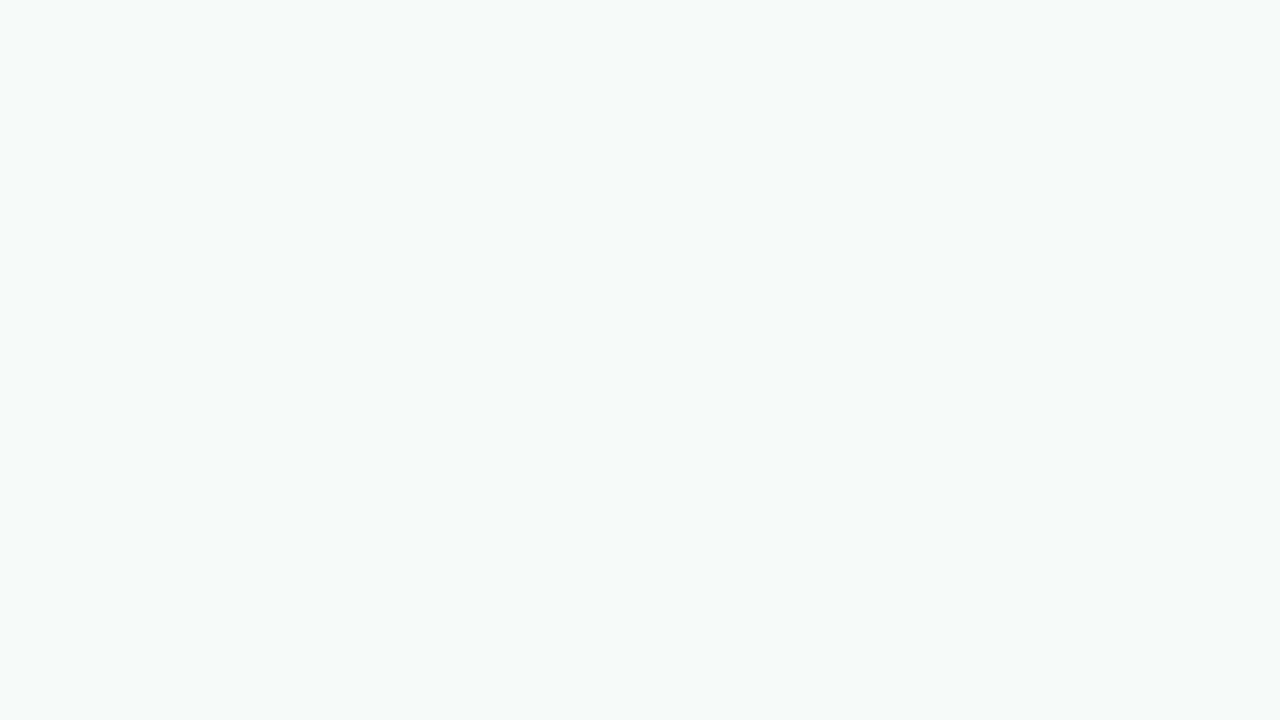
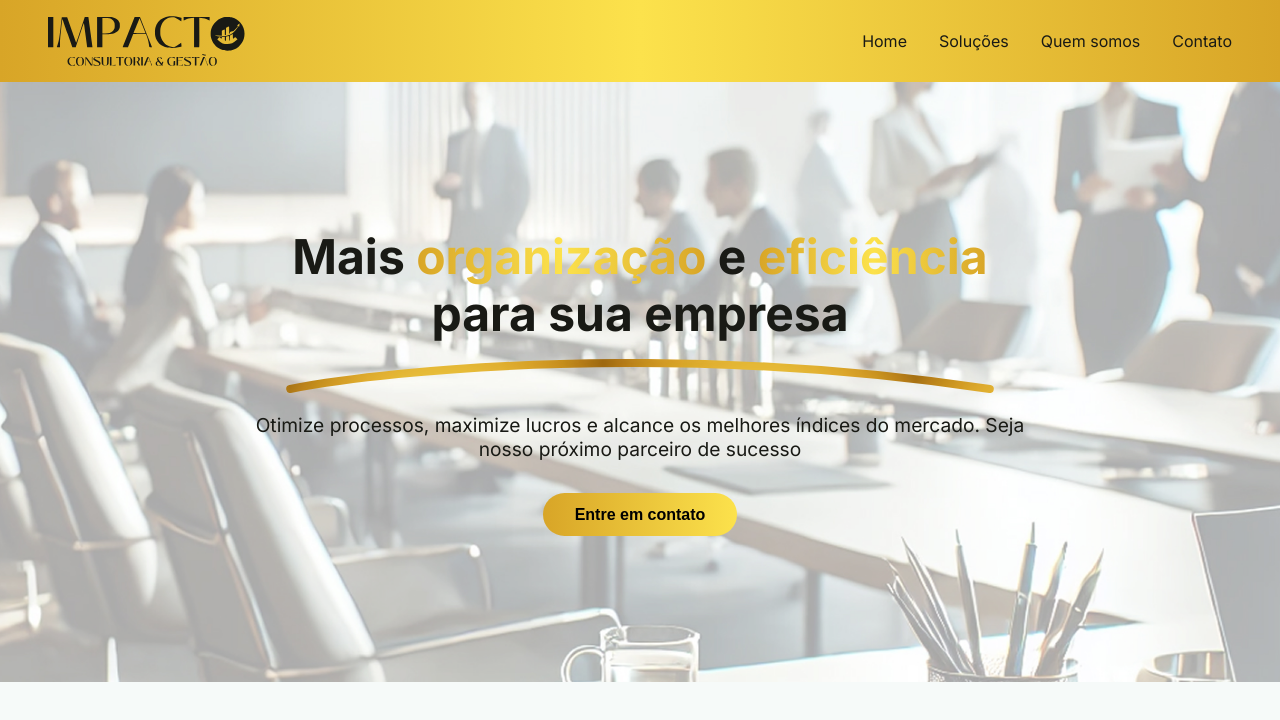
Before and after one commit to MarcellaRodriguesF/impacto-empresarial, a React (Vite) app: page / in a window 1280 px wide. Shown: the top 720 px of the page. Built offline with nearby package versions, Linux system fonts and the light colour scheme.

Commit message:
Update App component to include Header and Hero components

```diff
--- a/src/App.tsx
+++ b/src/App.tsx
@@ -1,12 +1,16 @@
+import Header from "./components/Header";
+import Hero from "./components/Hero";
+
 function App() {
-
   return (
     <>
-     <div className="text-gradient">
-        <h1>Impacto em construção</h1>
-      </div>
+      {" "}
+      <Header />        <Hero />
+
+      {/* <Container>
+      </Container> */}
     </>
-  )
+  );
 }
 
-export default App
+export default App;
```
